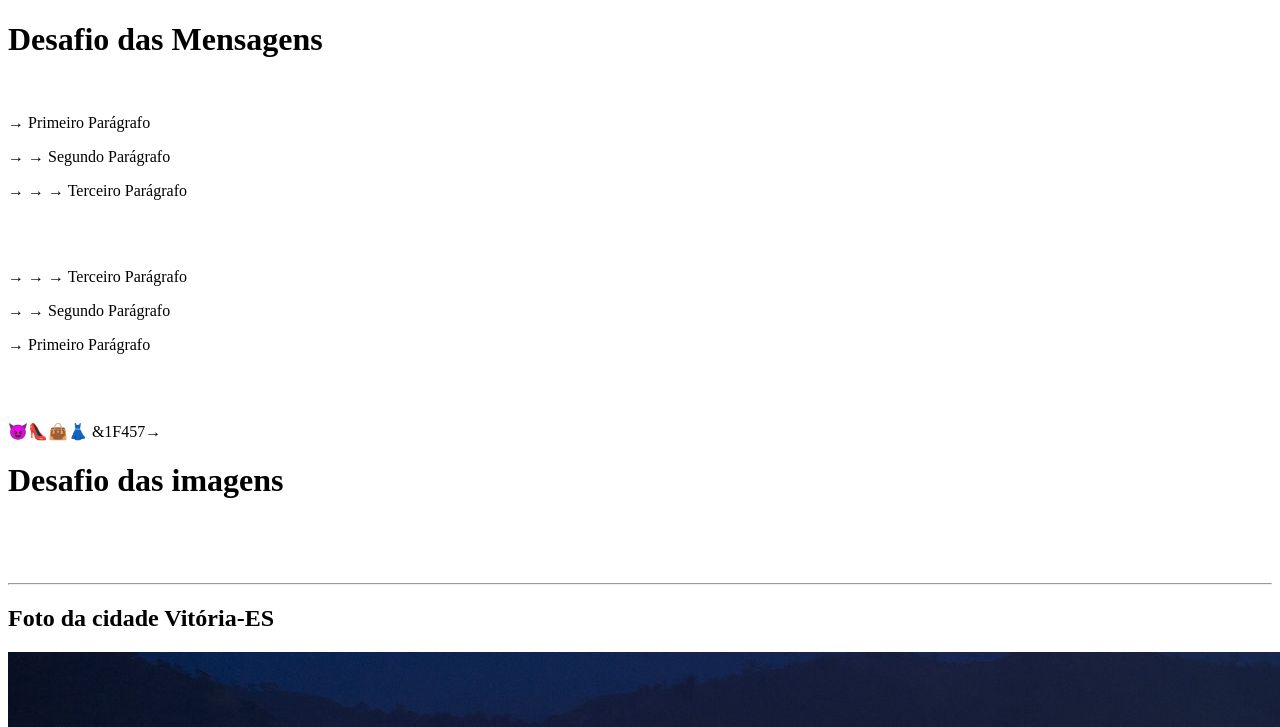
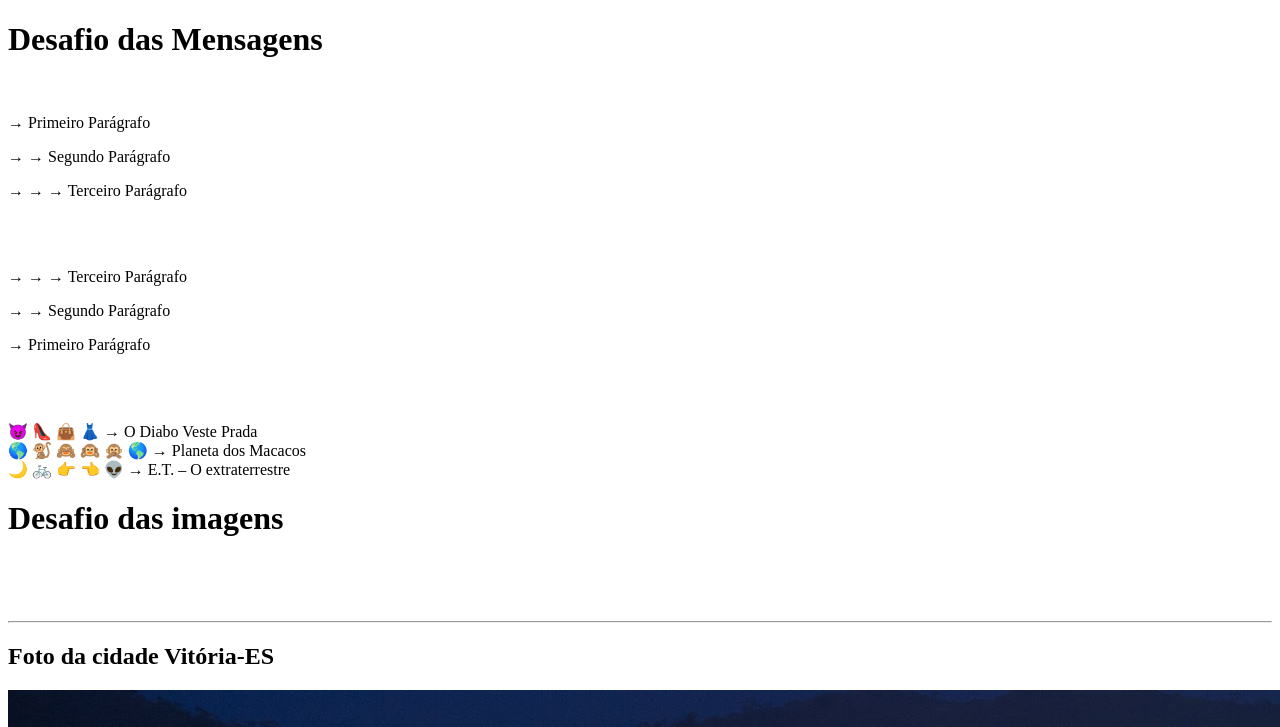
Before and after one commit to JuliaOliveira18-dev/CSW-CC1N, a plain HTML site: page Aula 04/index.html in a window 1280 px wide. Shown: the top 727 px of the page. Drawn offline with Linux system fonts and the light colour scheme.

Commit message:
Add files via upload

```diff
--- a/Aula 04/index.html
+++ b/Aula 04/index.html
@@ -22,7 +22,12 @@
     <p>&rarr; Primeiro Parágrafo</p>
     <br>
     <br>
-    <p>😈👠👜👗 &1F457&rarr;</p>
+    <p> &#x1F608 &#x1F460 &#x1F45C &#x1F457 &rarr; O Diabo Veste Prada
+        <br>
+        &#x1F30E &#x1F412 &#x1F648 &#x1F649 &#x1F64A &#x1F30E &rarr; Planeta dos Macacos
+        <br>
+        &#x1F319 &#x1F6B2 &#x1F449 &#x1F448 &#x1F47D &rarr; E.T. – O extraterrestre
+    </p>
 
 
     <h1>Desafio das imagens</h1>
```
